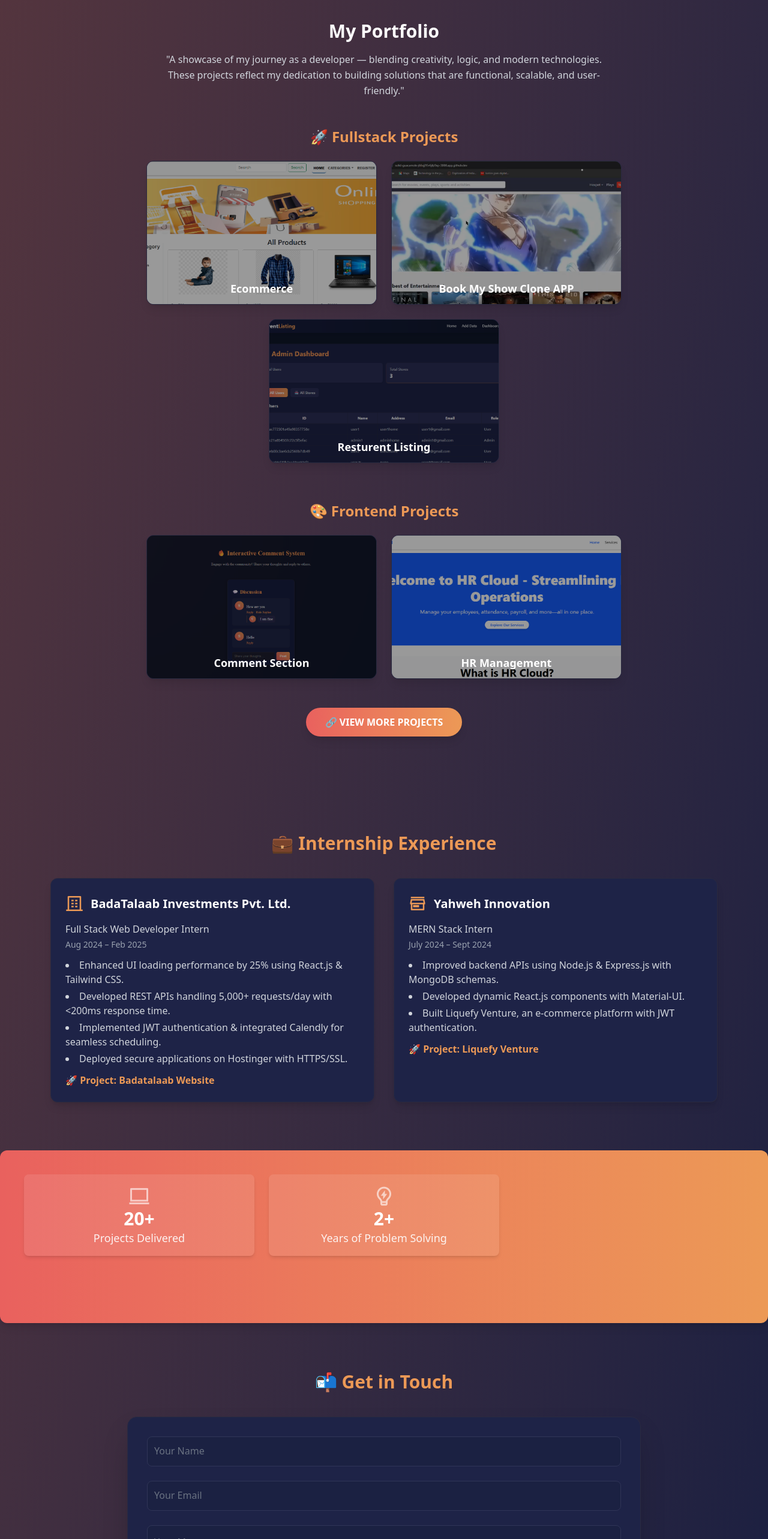
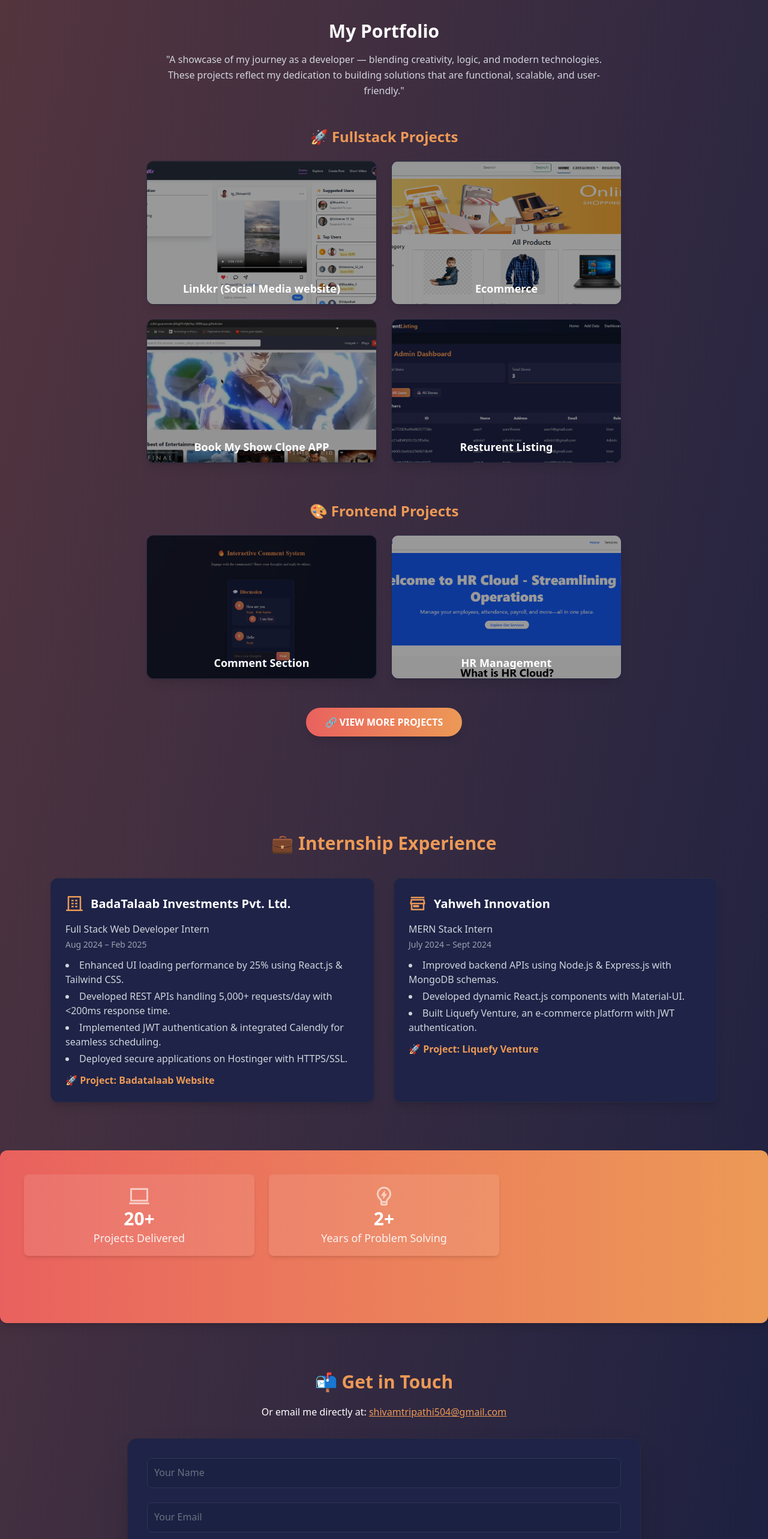
Before and after one commit to Shivam1tripathi/Portfolio, a React (Vite) app: page / in a window 1280 px wide. Shown: the part 2033-4599 px from the top of the page at 60% size. Built offline with nearby package versions, Linux system fonts and the light colour scheme.

Commit message:
updating

```diff
--- a/src/component/ContactForm.jsx
+++ b/src/component/ContactForm.jsx
@@ -4,11 +4,11 @@ import { RiSendPlaneFill } from "react-icons/ri";
 
 const ContactForm = () => {
   const form = useRef();
-  const [loading, setLoading] = useState(false); // ✅ state for button disable
+  const [loading, setLoading] = useState(false);
 
   const sendEmail = (e) => {
     e.preventDefault();
-    setLoading(true); // ✅ disable button while sending
+    setLoading(true);
 
     emailjs
       .sendForm(
@@ -21,21 +21,32 @@ const ContactForm = () => {
         () => {
           alert("✅ Message Sent Successfully!");
           form.current.reset();
-          setLoading(false); // ✅ re-enable after success
+          setLoading(false);
         },
         (error) => {
           alert("❌ Failed to send. Try again later.");
           console.error(error.text);
-          setLoading(false); // ✅ re-enable after error
+          setLoading(false);
         }
       );
   };
 
   return (
     <section id="contact" className="max-w-4xl mx-auto px-5 py-20">
-      <h2 className="text-3xl font-bold text-center text-[#ec9956] mb-10 flex justify-center items-center gap-2">
+      <h2 className="text-3xl font-bold text-center text-[#ec9956] mb-5 flex justify-center items-center gap-2">
         📬 Get in Touch
       </h2>
+
+      {/* Display Email */}
+      <p className="text-center text-white mb-8">
+        Or email me directly at:{" "}
+        <a
+          href="mailto:shivamtripathi504@gmail.com"
+          className="text-[#ec9956] underline"
+        >
+          shivamtripathi504@gmail.com
+        </a>
+      </p>
 
       <form
         ref={form}
@@ -99,7 +110,7 @@ const ContactForm = () => {
         {/* Submit Button */}
         <button
           type="submit"
-          disabled={loading} // ✅ disable while sending
+          disabled={loading}
           className={`w-full cursor-pointer flex justify-center items-center gap-2 py-3 rounded-lg font-semibold text-lg text-white
             ${
               loading
--- a/src/component/Portfolio.jsx
+++ b/src/component/Portfolio.jsx
@@ -7,10 +7,17 @@ import p2 from "../assets/portfolio/Book_My_Clone_App.png";
 import p3 from "../assets/portfolio/Intrective_commentsection.png";
 import p4 from "../assets/portfolio/HR_Management.png";
 import p5 from "../assets/portfolio/resturentlisting.png";
+import p6 from "../assets/portfolio/Linkkr.png";
 
 import FlipCard from "./FlipCard";
 
 const fullstackImages = [
+  {
+    image: p6,
+    github: "https://github.com/Shivam1tripathi/Creator_Dashboard",
+    demo: "https://lynkr-whjz.onrender.com/",
+    title: "Linkkr (Social Media website)",
+  },
   {
     image: p1,
     github: "https://github.com/Shivam1tripathi/Shopit",
```
Also changed, not shown: src/assets/portfolio/Linkkr.png (added).
